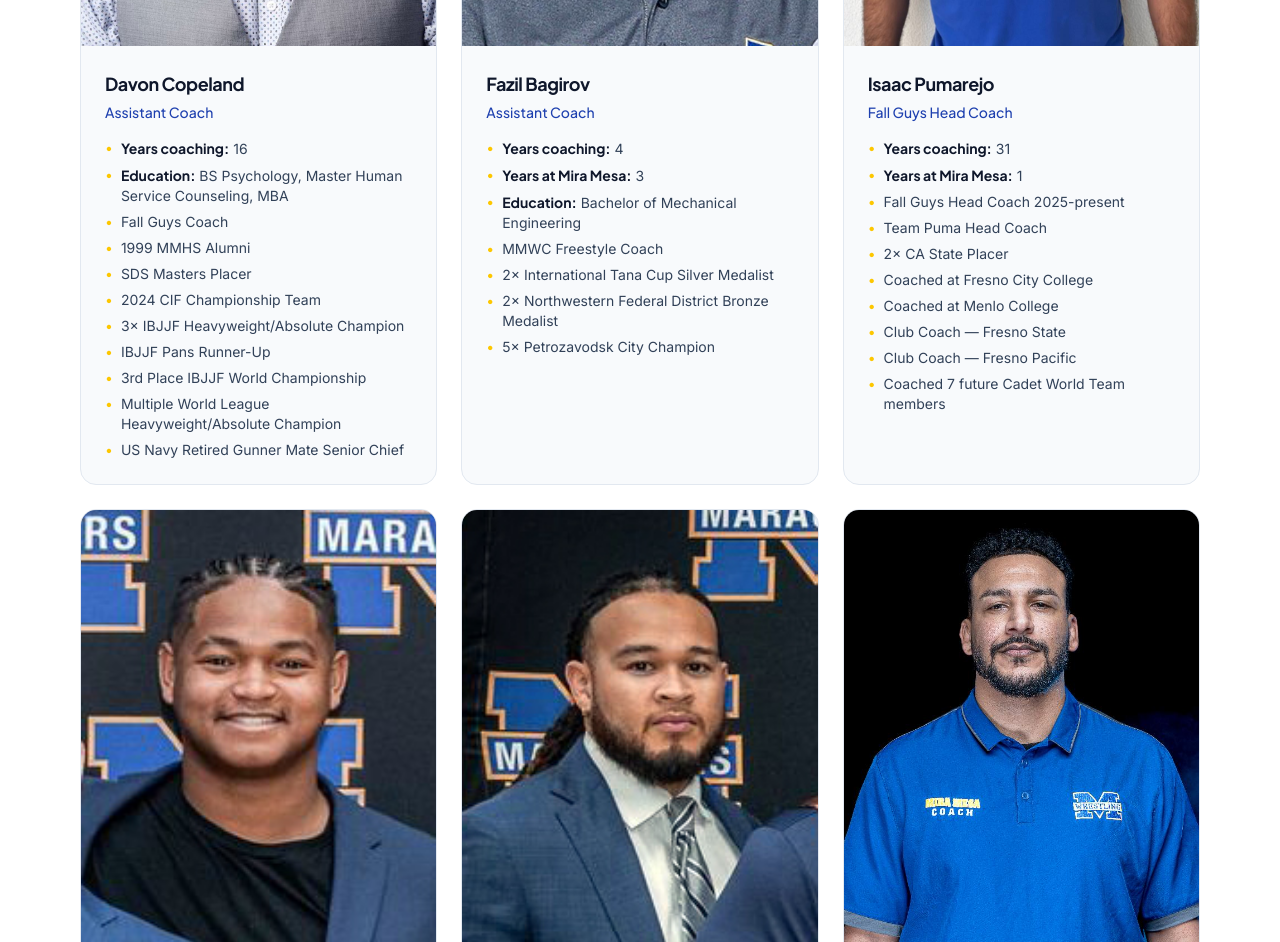
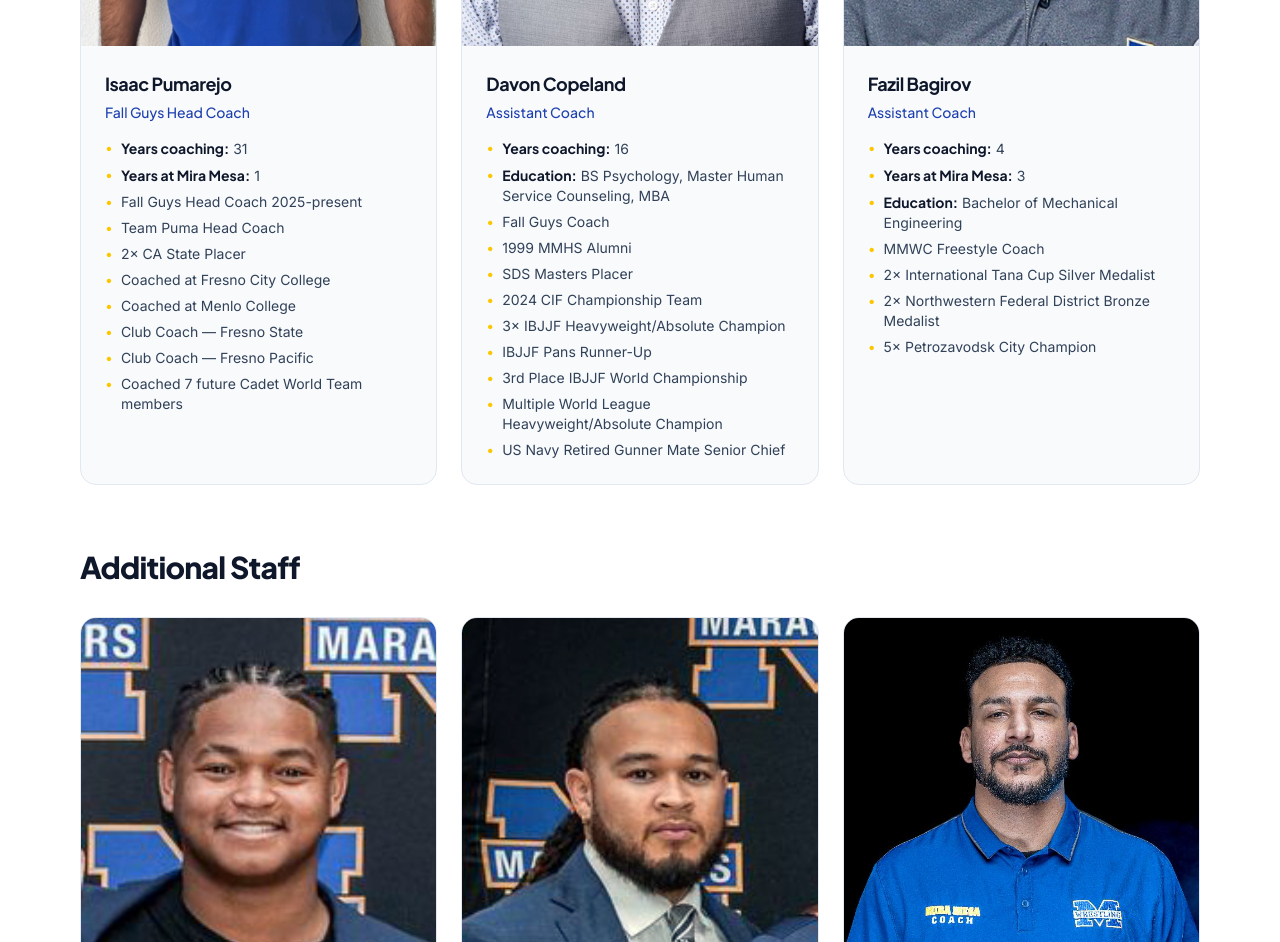
Before and after one commit to thefortaiagency/mira-mesa-wrestling, a Next.js app: page /about in a window 1280 px wide. Shown: the part 2520-3462 px from the top of the page. Built offline with nearby package versions, Linux system fonts and the light colour scheme.

Commit message:
content(about): move Puma to 4th coach slot, group staff below him as 'Additional Staff'

```diff
--- a/src/app/about/page.tsx
+++ b/src/app/about/page.tsx
@@ -36,9 +36,9 @@ const currentStaff = [
   },
   { name: "Dean Brown", role: "Assistant Coach", photo: "/images/staff/dean.jpg", bullets: ["Years coaching: 21", "Years at Mira Mesa: 9", "Education: BS HPER, MS Educational Technology, Secondary Teaching Credential", "Former MMHS Head Coach 2009-2012", "2× League Champion Coach", "2× City Conference Champion Coach", "2014 CIF Championship Team", "Former Head Coach SR: 4 league titles, 4 city conference titles", "Coached 5 state placers", { text: "Pin 'em 4-6", href: "https://pinem46.com/" }, { text: "Published Author", href: "https://www.amazon.com/Huh-what-Dean-F-Brown/dp/B0DBGXVDMB" }] },
   { name: "Adam Logue", role: "Head Assistant Coach", photo: "/images/staff/adam.jpg", bullets: ["Years coaching: 19", "Years at Mira Mesa: 11.5", "Education: BA English Literature, Secondary Teaching Credential", "Fall Guys Wrestling Coach", "Former Head Coach (Indiana)", "Coached state finalist", "2022 Girls SDS Masters Championship Team", "2024 CIF Championship Team"] },
+  { name: "Isaac Pumarejo", role: "Fall Guys Head Coach", photo: "/images/staff/isaac.jpg", bullets: ["Years coaching: 31", "Years at Mira Mesa: 1", "Fall Guys Head Coach 2025-present", "Team Puma Head Coach", "2× CA State Placer", "Coached at Fresno City College", "Coached at Menlo College", "Club Coach — Fresno State", "Club Coach — Fresno Pacific", "Coached 7 future Cadet World Team members"] },
   { name: "Davon Copeland", role: "Assistant Coach", photo: "/images/staff/davon.jpg", bullets: ["Years coaching: 16", "Education: BS Psychology, Master Human Service Counseling, MBA", "Fall Guys Coach", "1999 MMHS Alumni", "SDS Masters Placer", "2024 CIF Championship Team", "3× IBJJF Heavyweight/Absolute Champion", "IBJJF Pans Runner-Up", "3rd Place IBJJF World Championship", "Multiple World League Heavyweight/Absolute Champion", "US Navy Retired Gunner Mate Senior Chief"] },
   { name: "Fazil Bagirov", role: "Assistant Coach", photo: "/images/staff/fazil.jpg", bullets: ["Years coaching: 4", "Years at Mira Mesa: 3", "Education: Bachelor of Mechanical Engineering", "MMWC Freestyle Coach", "2× International Tana Cup Silver Medalist", "2× Northwestern Federal District Bronze Medalist", "5× Petrozavodsk City Champion"] },
-  { name: "Isaac Pumarejo", role: "Fall Guys Head Coach", photo: "/images/staff/isaac.jpg", bullets: ["Years coaching: 31", "Years at Mira Mesa: 1", "Fall Guys Head Coach 2025-present", "Team Puma Head Coach", "2× CA State Placer", "Coached at Fresno City College", "Coached at Menlo College", "Club Coach — Fresno State", "Club Coach — Fresno Pacific", "Coached 7 future Cadet World Team members"] },
   { name: "Devhante Hayes", role: "Assistant Coach", photo: "/images/staff/devhante.jpg", bullets: ["Years coaching: 3", "Years at Mira Mesa: 2", "2022 MMHS Alumni", "2× CIF Champion", "SDS Masters Finalist", "3× State Qualifier", "CA State Placer"] },
   { name: "Noah Lester", role: "Assistant Coach", photo: "/images/staff/noah.jpg", bullets: ["Years coaching: 3", "Years at Mira Mesa: 3", "2015 MMHS Alumni", "SDS Masters Placer", "CIF Finalist", "Team Member, 2014 CIF Championship Team"] },
   { name: "Waseem Elhamad", role: "Assistant Coach", photo: "/images/staff/waseem.jpg", bullets: ["Years coaching: 2", "Years at Mira Mesa: 2", "2014 MMHS Alumni", "SDS Masters Champion", "2× CIF Champion", "Team Member, 2014 CIF Championship Team"] },
@@ -48,6 +48,10 @@ const currentStaff = [
   { name: "Frank Criger", role: "Assistant Coach", photo: "/images/staff/frank.jpg", bullets: ["Years coaching: 6", "Years at Mira Mesa: 4", "Education: BS Biomedical Engineering, MBA", "SDS Masters Placer", "2024 CIF Championship Team"] },
   { name: "Israel Manalansan", role: "Assistant Coach", photo: "/images/staff/israel.jpg", bullets: ["Years coaching: 2", "Years at Mira Mesa: 2", "Education: AA Liberal Arts, BA Sociology, MBA", "1998 MMHS Alumni", "Retired US Army Major"] },
 ];
+
+type StaffMember = (typeof currentStaff)[number];
+const leadStaff = currentStaff.slice(0, 6);
+const additionalStaff = currentStaff.slice(6);
 
 type HeadCoachEntry = { years: string; name: string; note: string; photo?: { src: string; alt: string; caption?: string } };
 const headCoaches: HeadCoachEntry[] = [
@@ -124,44 +128,17 @@ export default function AboutPage() {
             <h2 className="mt-3 text-3xl sm:text-4xl font-heading font-extrabold text-slate-900">Coaches</h2>
           </div>
           <div className="grid md:grid-cols-2 lg:grid-cols-3 gap-6">
-            {currentStaff.map((c) => (
-              <div key={c.name} className="bg-slate-50 rounded-2xl overflow-hidden border border-slate-200">
-                <div className="relative aspect-[4/5] bg-slate-200">
-                  <Image
-                    src={c.photo}
-                    alt={`${c.name} — ${c.role}`}
-                    fill
-                    className="object-cover object-top"
-                    sizes="(min-width: 1024px) 33vw, (min-width: 640px) 50vw, 100vw"
-                  />
-                </div>
-                <div className="p-6">
-                  <h3 className="font-heading font-bold text-slate-900 text-lg">{c.name}</h3>
-                  <p className="text-blue-700 font-heading font-medium text-sm mt-1">{c.role}</p>
-                  <ul className="mt-4 space-y-1.5 text-slate-700 text-sm">
-                    {c.bullets.map((b, i) => {
-                      const isLink = typeof b !== "string";
-                      return (
-                        <li key={i} className="flex gap-2">
-                          <span className="text-yellow-400 shrink-0">•</span>
-                          {isLink ? (
-                            <a
-                              href={b.href}
-                              target="_blank"
-                              rel="noopener noreferrer"
-                              className="text-blue-700 hover:text-blue-800"
-                            >
-                              {b.text}
-                            </a>
-                          ) : (
-                            <span>{renderBulletText(b)}</span>
-                          )}
-                        </li>
-                      );
-                    })}
-                  </ul>
-                </div>
-              </div>
+            {leadStaff.map((c) => (
+              <StaffCard key={c.name} c={c} />
+            ))}
+          </div>
+
+          <div className="mt-16 mb-8 max-w-3xl">
+            <h3 className="text-2xl sm:text-3xl font-heading font-extrabold text-slate-900">Additional Staff</h3>
+          </div>
+          <div className="grid md:grid-cols-2 lg:grid-cols-3 gap-6">
+            {additionalStaff.map((c) => (
+              <StaffCard key={c.name} c={c} />
             ))}
           </div>
         </div>
@@ -203,6 +180,48 @@ export default function AboutPage() {
   );
 }
 
+function StaffCard({ c }: { c: StaffMember }) {
+  return (
+    <div className="bg-slate-50 rounded-2xl overflow-hidden border border-slate-200">
+      <div className="relative aspect-[4/5] bg-slate-200">
+        <Image
+          src={c.photo}
+          alt={`${c.name} — ${c.role}`}
+          fill
+          className="object-cover object-top"
+          sizes="(min-width: 1024px) 33vw, (min-width: 640px) 50vw, 100vw"
+        />
+      </div>
+      <div className="p-6">
+        <h3 className="font-heading font-bold text-slate-900 text-lg">{c.name}</h3>
+        <p className="text-blue-700 font-heading font-medium text-sm mt-1">{c.role}</p>
+        <ul className="mt-4 space-y-1.5 text-slate-700 text-sm">
+          {c.bullets.map((b, i) => {
+            const isLink = typeof b !== "string";
+            return (
+              <li key={i} className="flex gap-2">
+                <span className="text-yellow-400 shrink-0">•</span>
+                {isLink ? (
+                  <a
+                    href={b.href}
+                    target="_blank"
+                    rel="noopener noreferrer"
+                    className="text-blue-700 hover:text-blue-800"
+                  >
+                    {b.text}
+                  </a>
+                ) : (
+                  <span>{renderBulletText(b)}</span>
+                )}
+              </li>
+            );
+          })}
+        </ul>
+      </div>
+    </div>
+  );
+}
+
 const BOLD_LABELS = ["Education", "Years at Mira Mesa", "Years coaching"];
 function renderBulletText(text: string) {
   const colonIdx = text.indexOf(":");
```
